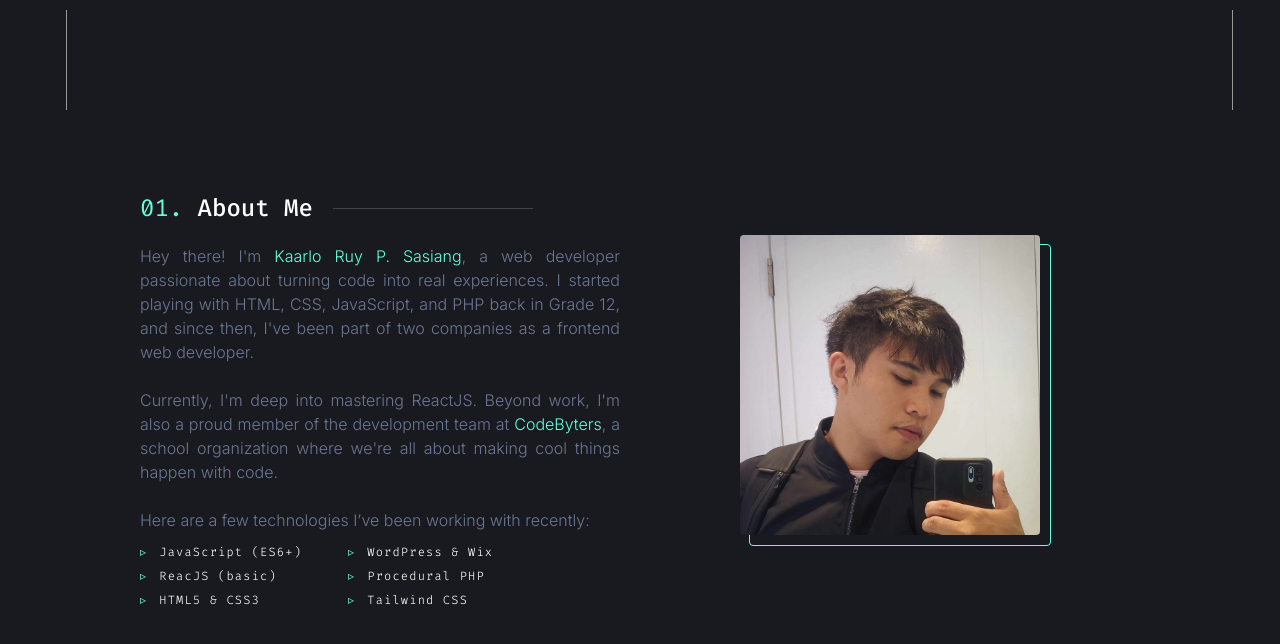
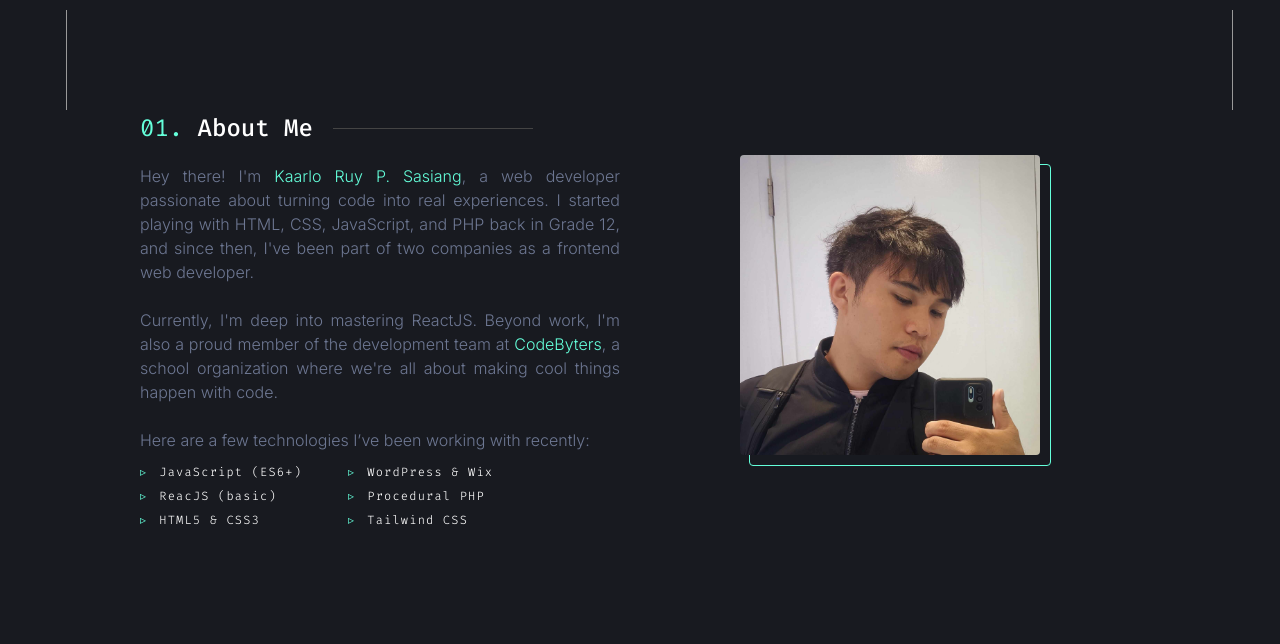
Before and after one commit to kaarlosasiang/Portfolio, a website built with Parcel: page src/index.html in a window 1280 px wide. Shown: the part 690-1334 px from the top of the page. After the commit the page ends 1218 px from the top, so only its background shows below. Built offline with nearby package versions, Linux system fonts and the light colour scheme.

Commit message:
updates on UI

```diff
--- a/src/index.html
+++ b/src/index.html
@@ -169,7 +169,7 @@
       </div>
 
       <div
-        class="py-20 text-white flex flex-col justify-center"
+        class=" text-white flex flex-col justify-center"
         id="about-me"
       >
         <!-- Section Title -->
```
